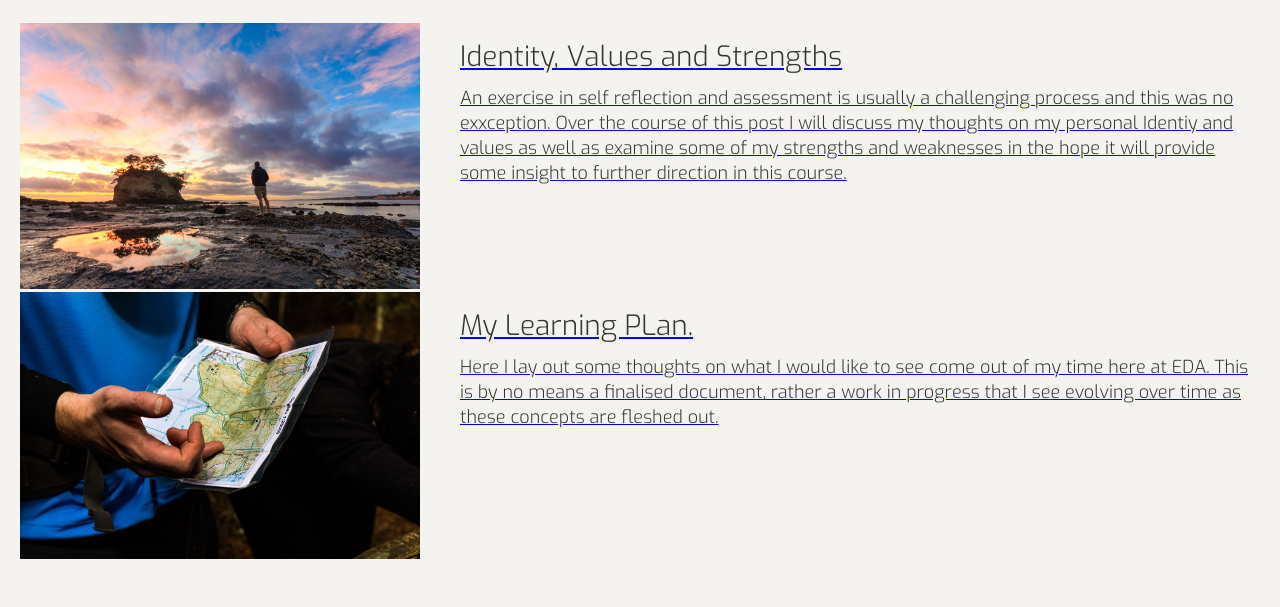
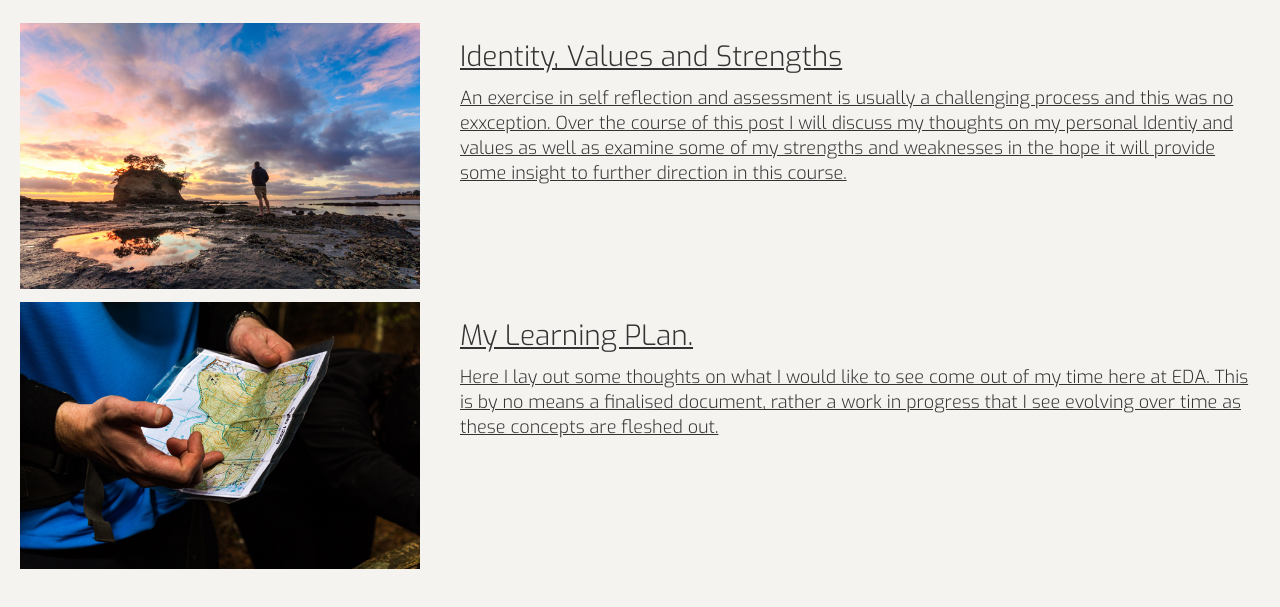
Before and after one commit to rogan-templer/rogan-templer.github.io, a plain HTML site: page blog/core-home-page.html in a window 1280 px wide. Shown: the part 169-776 px from the top of the page. Drawn offline with Linux system fonts and the light colour scheme.

Commit message:
added article spacing rules

```diff
--- a/styles/core-and-tech-master.css
+++ b/styles/core-and-tech-master.css
@@ -38,6 +38,10 @@
   max-width: 100%;
 }
 
+.article-spacing {
+  padding: 0px 0px 10px 0px;
+}
+
 h2 {
   margin: 20px 0px 0px 20px;
   color: #333;
@@ -50,3 +54,7 @@ p {
   font-size: 18px;
   color: #333;
 }
+
+a {
+  color: #333;
+}
```
